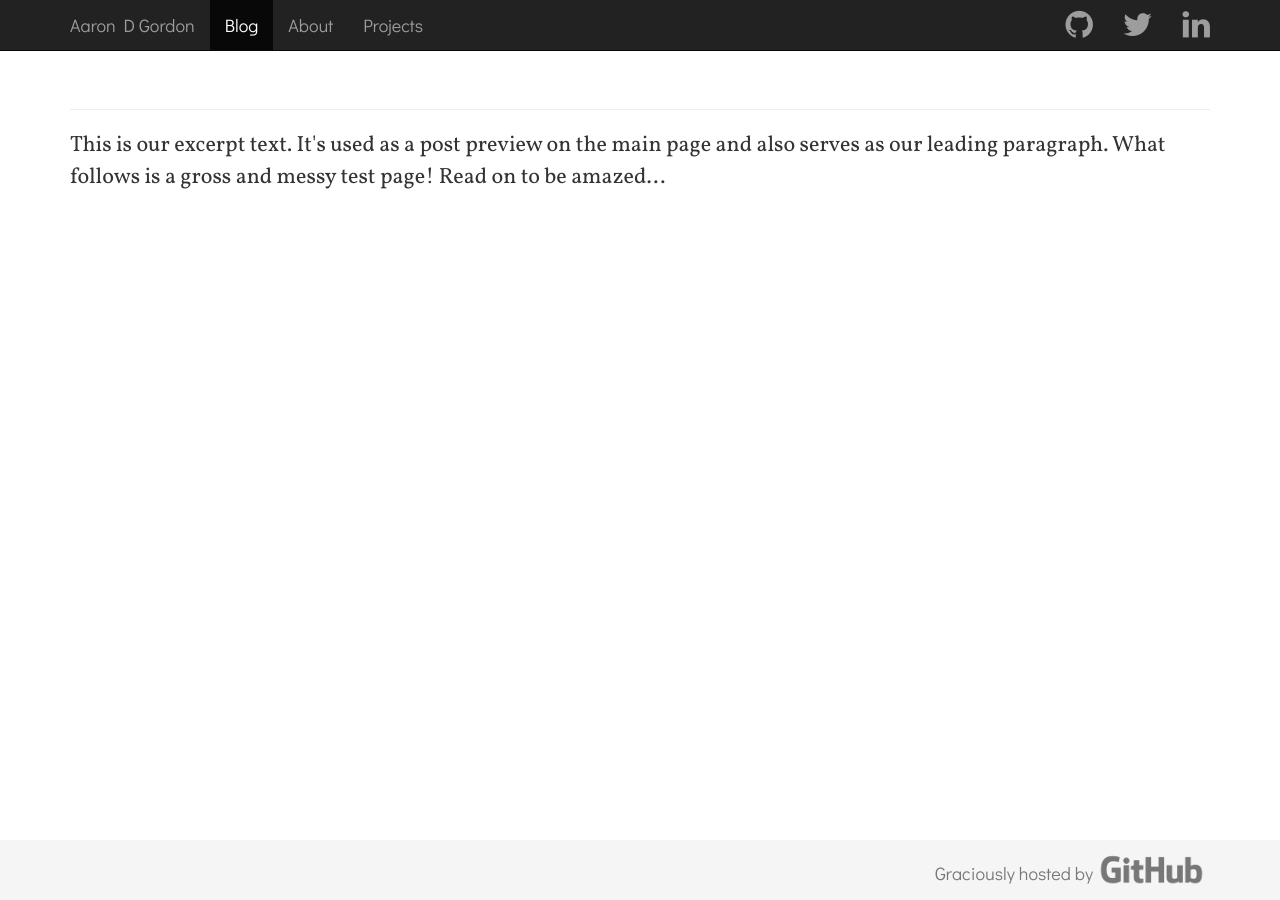
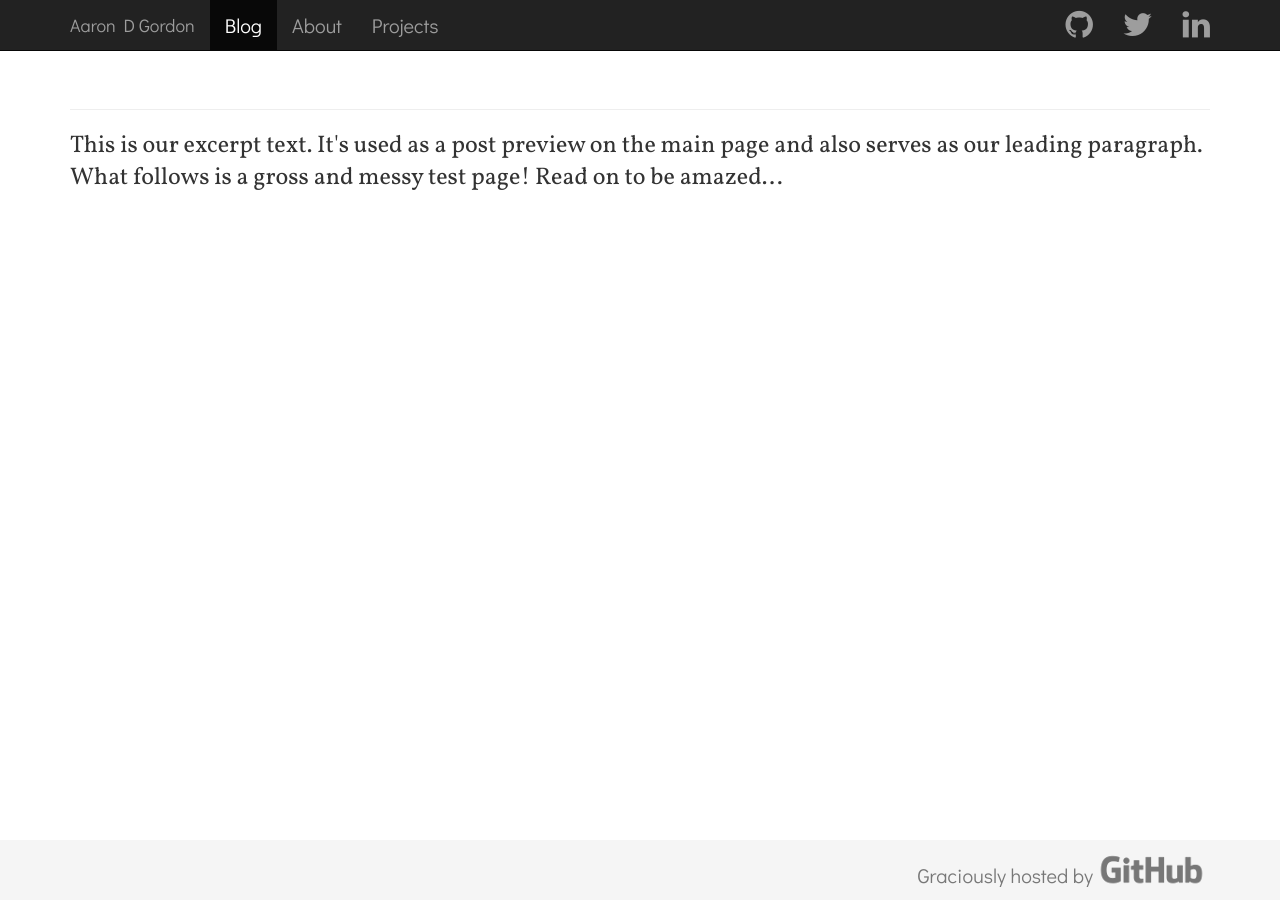
Before and after one commit to aarondgordon/aarondgordon.github.io, a Jekyll site: the page built from index.html, in a window 1280 px wide. Built offline with Jekyll 4.4.1, drawn with Linux system fonts in a browser that asks for light colours; nearby versions of some CDN libraries.

Commit message:
Update default-layout.css

```diff
--- a/assets/css/default-layout.css
+++ b/assets/css/default-layout.css
@@ -10,8 +10,8 @@
 body {
   margin-bottom: 60px;
   font-family: 'Vollkorn', 'Georgia', serif;
-  font-size: 18px;
-  line-height: 27px;
+  font-size: 20px;
+  line-height: 30px;
   vertical-align: baseline;
   -webkit-font-smoothing: antialiased;
 }
@@ -44,12 +44,12 @@
 }
 
 .lead {
-  font-size: 22px;
+  font-size: 24px;
   line-height: 32px;
 }
 
 p {
-  margin-bottom: 27px;
+  margin-bottom: 30px;
 }
 
 .mjx-chtml {
```
